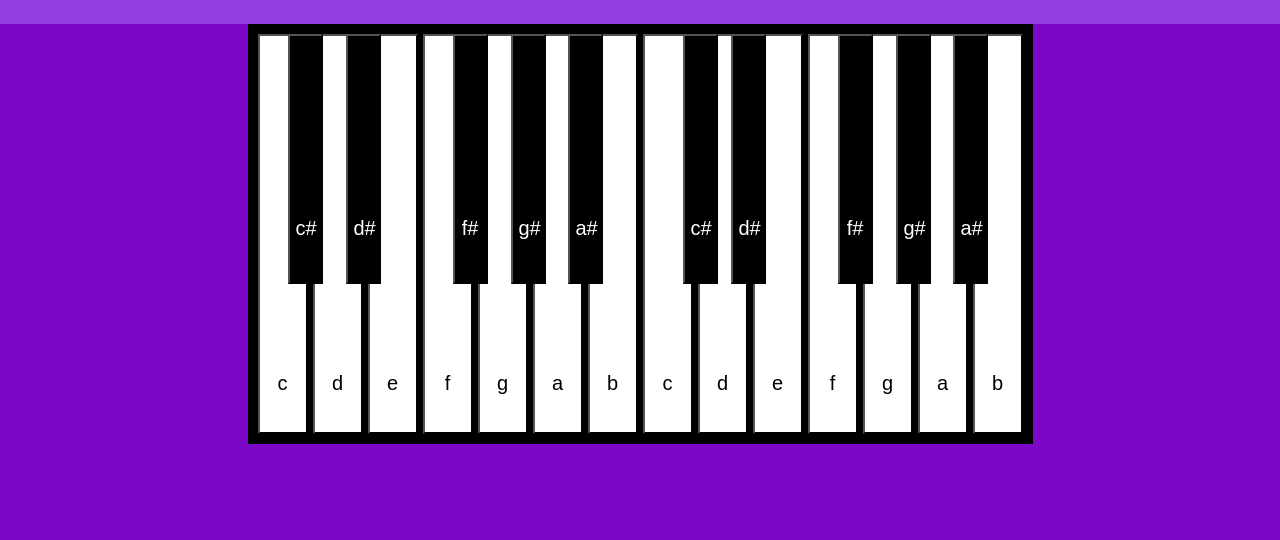
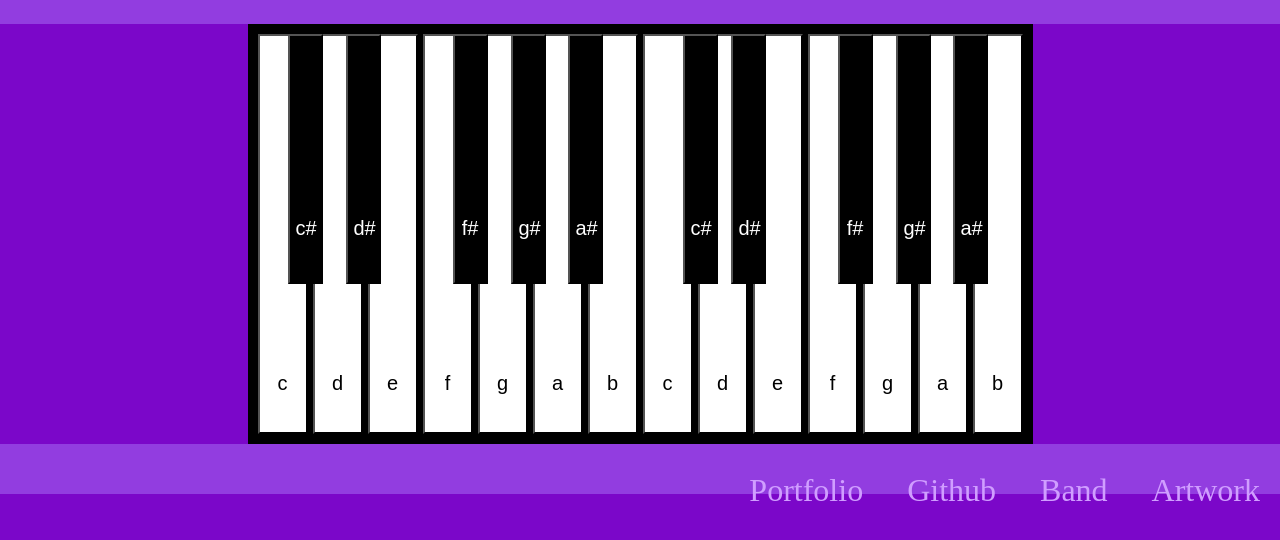
Before and after one commit to simonisfiction/Piano-Website, a plain HTML site: page index.html in a window 1280 px wide. Shown: the part 76-616 px from the top of the page. Drawn offline with Linux system fonts and the light colour scheme.

Commit message:
add a footer

```diff
--- a/index.html
+++ b/index.html
@@ -49,6 +49,18 @@
             <button id="gs3" class="key black">g#<span class="octave">3</span></button>
             <button id="as3" class="key black">a#<span class="octave">3</span></button>
         </div>
+        <footer>
+            <div class="footer">
+
+                <ul>
+                    <Li><a href="https://simonisfiction.github.io/cv/">Portfolio</a></Li>
+                    <Li><a href="https://github.com/simonisfiction">Github</a></Li>
+                    <li><a href="https://www.youtube.com/watch?v=YJmyqCQNnLs">Band</a></li>
+                    <li><a href="#">Artwork</a></li>
+                </ul>
+
+            </div>
+        </footer>
         <script src="index.js" charset="utf-8"></script>
     </body>
 </html>
--- a/styles.css
+++ b/styles.css
@@ -68,6 +68,15 @@ nav-item {
 .octave {
     font-size: 0px;
 }
+
+.footer {
+    background-color: rgb(146, 61, 224);
+    width: 100%;
+    height: 50px;
+    text-align: left;
+}
+
+
 /****************    ids    ******************/
 #keyboard {
     display: block;
```
